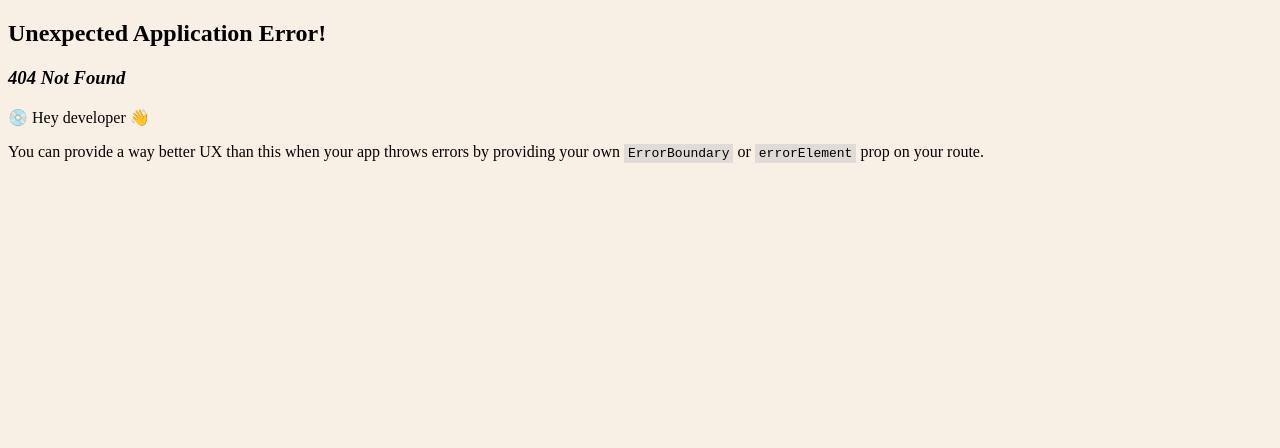
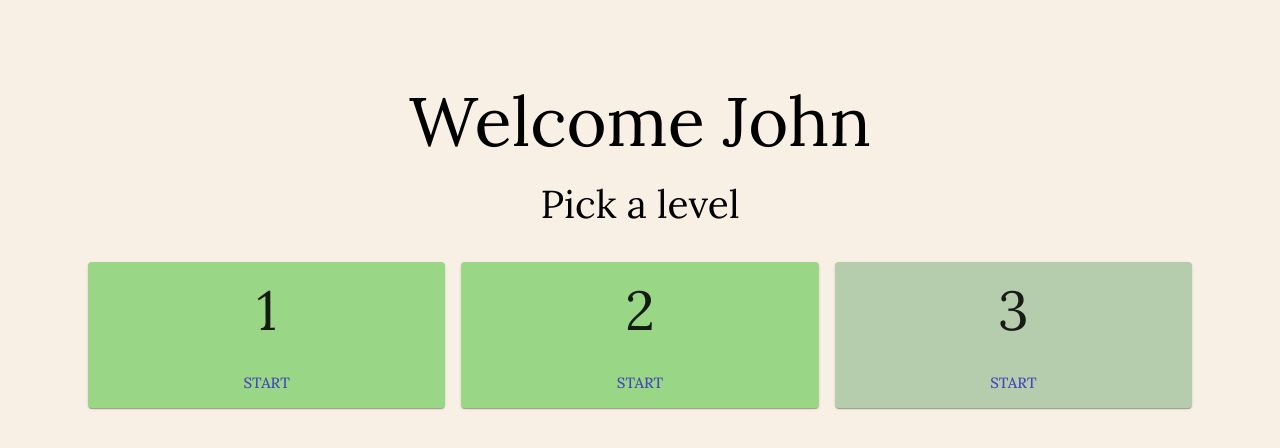
Before and after one commit to x-Muthanna-x/AWT-MathBattle, a React (Vite) app in the folder mathBattle/client/: page /map in a window 1280 px wide. Before the commit this address had no page. Shown: the top 448 px of the page. Built offline with nearby package versions, Linux system fonts and the light colour scheme.

Commit message:
add LevelMapPage

```diff
--- /dev/null
+++ b/mathBattle/client/src/Interfaces/ILevel.ts
@@ -0,0 +1,4 @@
+export interface ILevel {
+    number: number,
+    completed: boolean
+}
--- /dev/null
+++ b/mathBattle/client/src/LevelMap/LevelCard.tsx
@@ -0,0 +1,19 @@
+import { Card, CardContent, Typography, CardActions, Box, Button } from "@mui/material";
+import { ILevel } from "../Interfaces/ILevel";
+
+export function LevelCard(props: ILevel) {
+    return (
+        <Card sx={{ minWidth: 275, backgroundColor: props.completed? '#99d685' : '#b5ccad' }}>
+            <CardContent>
+                <Typography variant='h3'>
+                    {props.number}
+                </Typography>
+            </CardContent>
+            <CardActions>
+                <Box display="flex" justifyContent="center" width="100%">
+                    <Button size="small">Start</Button>
+                </Box>
+            </CardActions>
+        </Card>
+    )
+}
--- /dev/null
+++ b/mathBattle/client/src/LevelMap/LevelMapPage.tsx
@@ -0,0 +1,32 @@
+import { Box, Button, Grid, Typography, TextField, Card, CardActions, CardContent } from '@mui/material'
+import { ILevel } from '../Interfaces/ILevel'
+import { LevelCard } from './LevelCard'
+
+interface LevelMapPageProps {
+    name: string,
+    levels: ILevel[]
+}
+
+export function LevelMapPage(props: LevelMapPageProps) {
+
+  return (
+    <Box textAlign='center' sx={{m: 10}}>
+      <Grid container spacing={2}>
+        <Grid item xs={12}>
+          <Typography variant="h2" >
+            Welcome {props.name}
+          </Typography><br/>
+          <Typography variant="h4" >
+            Pick a level
+          </Typography><br/>
+        </Grid>
+        {props.levels.map((level) =>
+            <Grid item xs={12} md={6} lg={4} xl={3}>
+               <LevelCard {...level}/>
+            </Grid>
+        )}
+
+      </Grid>
+    </Box>
+  )
+}
--- a/mathBattle/client/src/Login/LoginPage.tsx
+++ b/mathBattle/client/src/Login/LoginPage.tsx
@@ -1,6 +1,12 @@
 import { Box, Button, Grid, Typography, TextField } from '@mui/material'
+import { useNavigate } from 'react-router-dom'
 
 export function LoginPage() {
+
+  const navigate = useNavigate()
+  const handleLogin = () => {
+    navigate('/map')
+  }
 
   return (
     <Box textAlign='center' sx={{m: 10}}>
@@ -23,7 +29,7 @@ export function LoginPage() {
           <TextField id="password" label="Password" type="password" variant="outlined" />
         </Grid>
         <Grid item xs={12}>
-          <Button variant="contained">Login</Button>
+          <Button variant="contained" onClick={ handleLogin }>Login</Button>
         </Grid>
         <Grid item xs={12}>
           <Button variant="outlined">Register</Button>
--- a/mathBattle/client/src/main.tsx
+++ b/mathBattle/client/src/main.tsx
@@ -7,12 +7,17 @@ import {
   RouterProvider,
 } from "react-router-dom";
 import { theme } from './main-theme.ts';
+import { LevelMapPage } from './LevelMap/LevelMapPage.tsx';
 
 
 const router = createBrowserRouter([
   {
     path: "/",
     element: <LoginPage/>,
+  },
+  {
+    path: "/map",
+    element: <LevelMapPage name='John' levels={[{number: 1, completed: true}, {number: 2, completed: true}, {number: 3, completed: false}]}/>,
   },
 ]);
 
```
